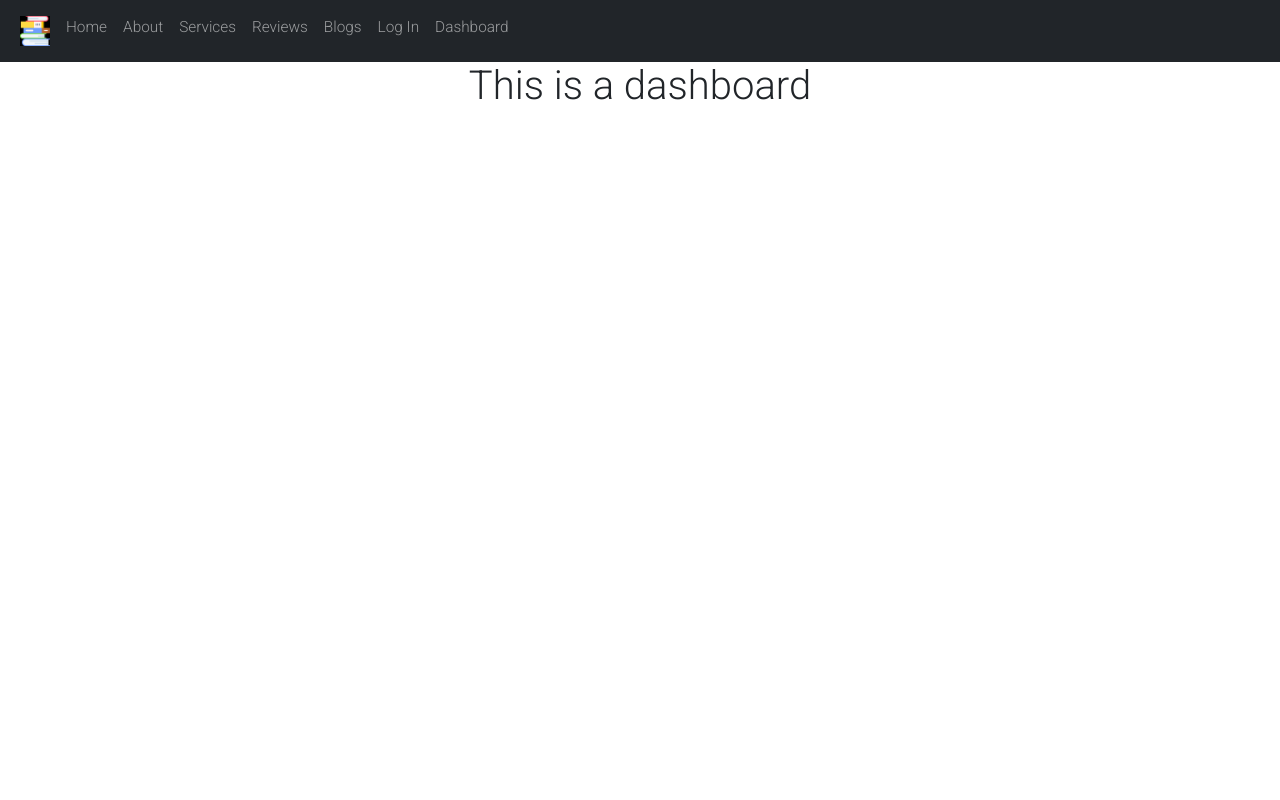
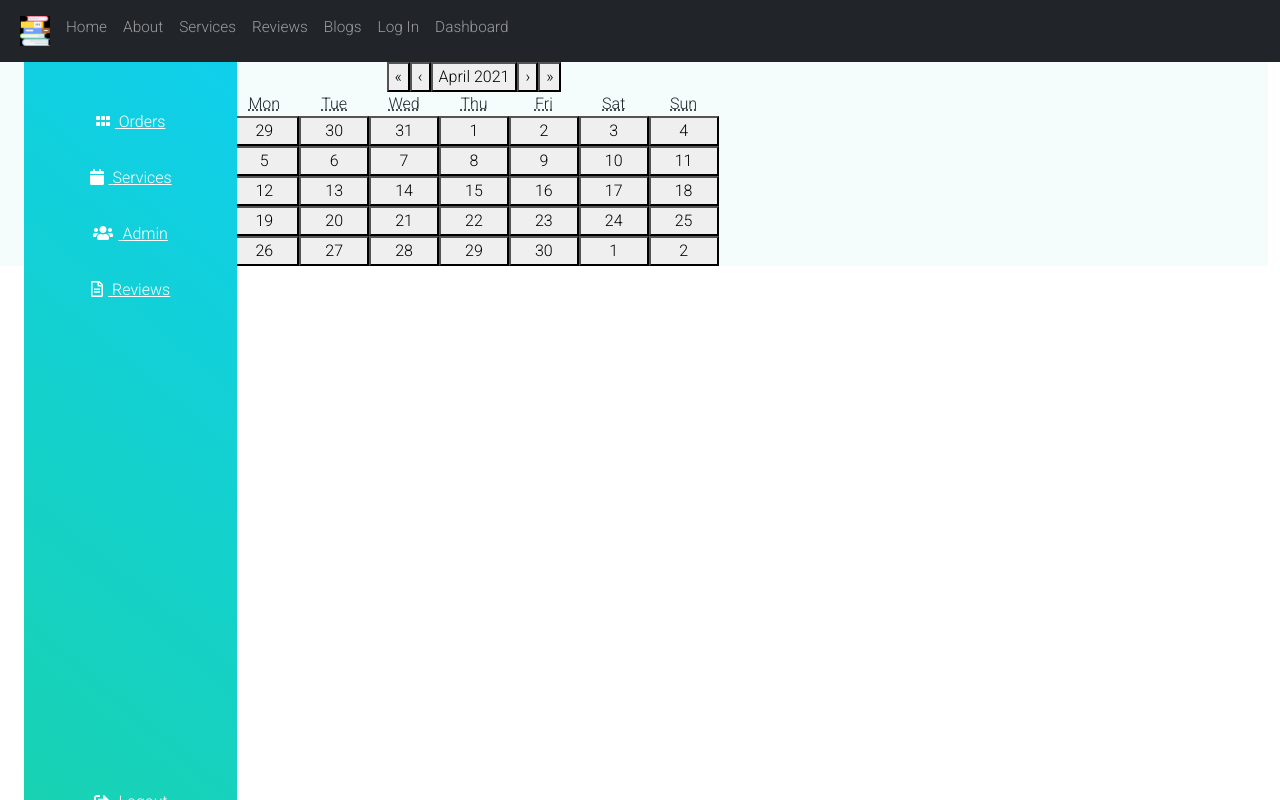
Before and after one commit to jihan212/book-byte-client, a React (Create React App) app: page /dashboard in a window 1280 px wide. Built offline with nearby package versions, Linux system fonts and the light colour scheme.

Commit message:
Book Byte Library

```diff
--- a/package.json
+++ b/package.json
@@ -5,12 +5,14 @@
   "dependencies": {
     "@fortawesome/fontawesome-svg-core": "^1.2.35",
     "@fortawesome/free-brands-svg-icons": "^5.15.3",
+    "@fortawesome/free-regular-svg-icons": "^5.15.3",
     "@fortawesome/free-solid-svg-icons": "^5.15.3",
     "@fortawesome/react-fontawesome": "^0.1.14",
     "@testing-library/jest-dom": "^5.11.10",
     "@testing-library/react": "^11.2.6",
     "@testing-library/user-event": "^12.8.3",
     "react": "^17.0.2",
+    "react-calendar": "^3.3.1",
     "react-dom": "^17.0.2",
     "react-hook-form": "^7.1.1",
     "react-icons": "^4.2.0",
--- a/src/Components/Dashboard/Dashboard/Dashboard.js
+++ b/src/Components/Dashboard/Dashboard/Dashboard.js
@@ -1,12 +1,40 @@
-import React from 'react';
+import React, { useState } from 'react';
 import Navigation from '../../Common/Navigation/Navigation'
+import Sidebar from '../Sidebar/Sidebar';
+import Calendar from 'react-calendar';
+
+const containerStyle = {
+    backgroundColor: "#F4FDFB",
+    height:"100%"
+}
 
 const Dashboard = () => {
+
+    const [selectedDate, setSelectedDate] = useState(new Date());
+
+    const handleDateChange = date => {
+        setSelectedDate(date);
+    }
+
+
     return (
-        <div>
+        <section>
             <Navigation></Navigation>
-            <h1>This is a dashboard</h1>
-        </div>
+            <div style={containerStyle} className="container-fluid row">
+                <div className="col-md-2">
+                    <Sidebar></Sidebar>
+                </div>
+                <div className="col-md-5 d-flex justify-content-center">
+                <Calendar
+                    onChange={handleDateChange}
+                    value={new Date()}
+                />
+                </div>
+                <div className="col-md-5">
+
+                </div>
+            </div>
+        </section>
     );
 };
 
--- /dev/null
+++ b/src/Components/Dashboard/Sidebar/Sidebar.css
@@ -0,0 +1,14 @@
+.sidebar{
+    background-image: linear-gradient(40deg, #19d3ae,#0fcfec);
+    position: fixed;
+}
+.sidebar li{
+    margin-bottom: 2em;
+}
+.sidebar li:hover span{
+    display: inline-block;
+    transform: translate(5px);
+}
+.sidebar svg{
+    margin-right: 5px;
+}
--- /dev/null
+++ b/src/Components/Dashboard/Sidebar/Sidebar.js
@@ -0,0 +1,40 @@
+import React from 'react';
+import { Link } from 'react-router-dom';
+import './Sidebar.css'
+import { FontAwesomeIcon } from '@fortawesome/react-fontawesome';
+import { faCog, faSignOutAlt, faCalendar, faGripHorizontal, faUsers } from '@fortawesome/free-solid-svg-icons';
+import {  faFileAlt } from '@fortawesome/free-regular-svg-icons';
+
+const Sidebar = () => {
+    return (
+        <div className="sidebar d-flex flex-column justify-content-between col-md-2 py-5 px-4" style={{height:"100vh"}}>
+            <ul className="list-unstyled">
+                <li>
+                    <Link to="/user/orders" className="text-white">
+                        <FontAwesomeIcon icon={faGripHorizontal} /> <span>Orders</span>
+                    </Link>
+                </li>
+                <li>
+                    <Link to="/user/services" className="text-white">
+                        <FontAwesomeIcon icon={faCalendar} /> <span>Services</span>
+                    </Link>
+                </li>
+                <li>
+                    <Link to="/user/admin" className="text-white">
+                        <FontAwesomeIcon icon={faUsers} /> <span>Admin</span>
+                    </Link>
+                </li>
+                <li>
+                    <Link to="/user/review" className="text-white">
+                        <FontAwesomeIcon icon={faFileAlt} /> <span>Reviews</span>
+                    </Link>
+                </li>
+            </ul>
+            <div>
+                <Link to="/" className="text-white"><FontAwesomeIcon icon={faSignOutAlt} /> <span>Logout</span></Link>
+            </div>
+        </div>
+    );
+};
+
+export default Sidebar;
```
Also changed, not shown: 1 other file (tests, documents, lock files or other folders).
